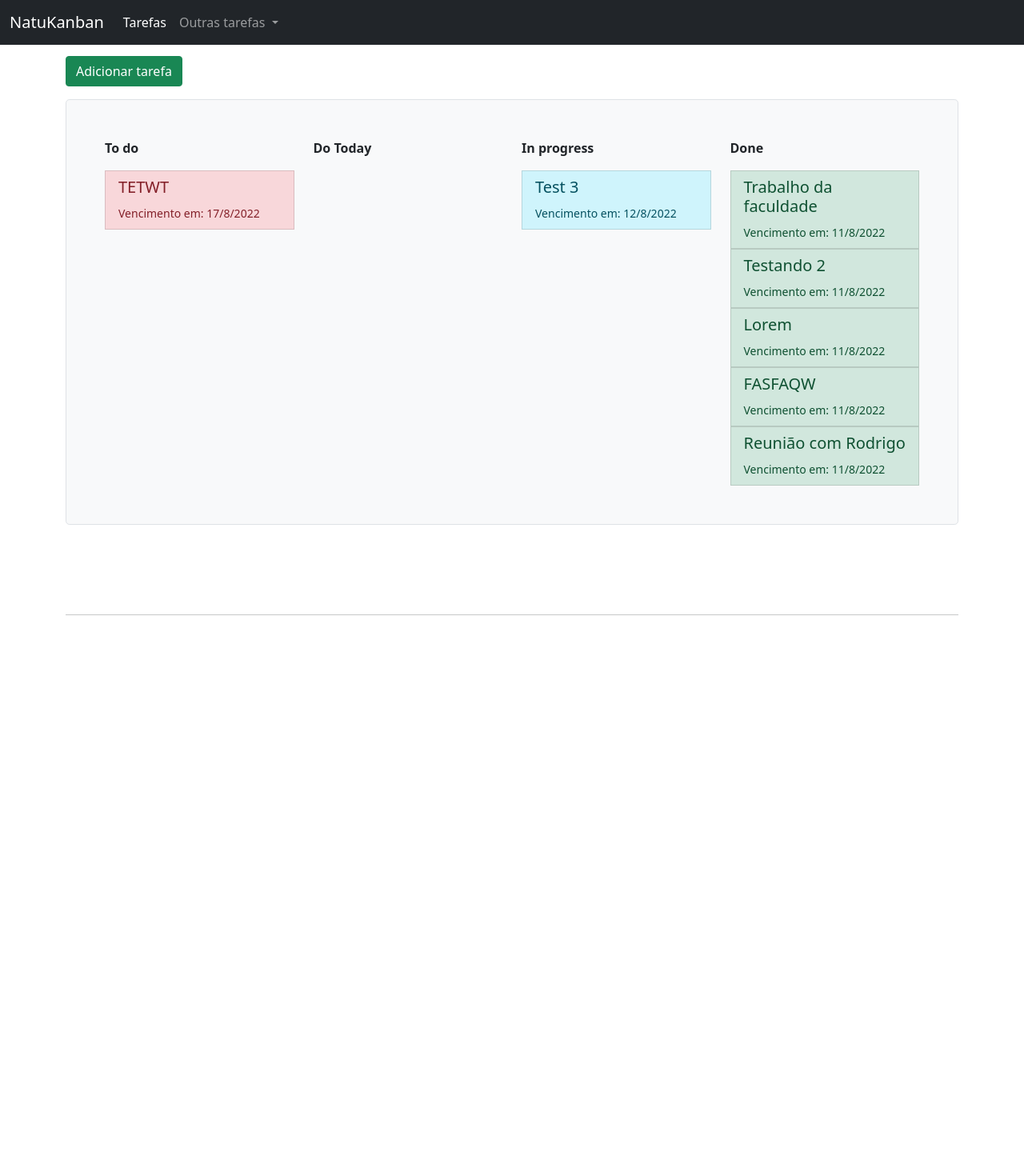
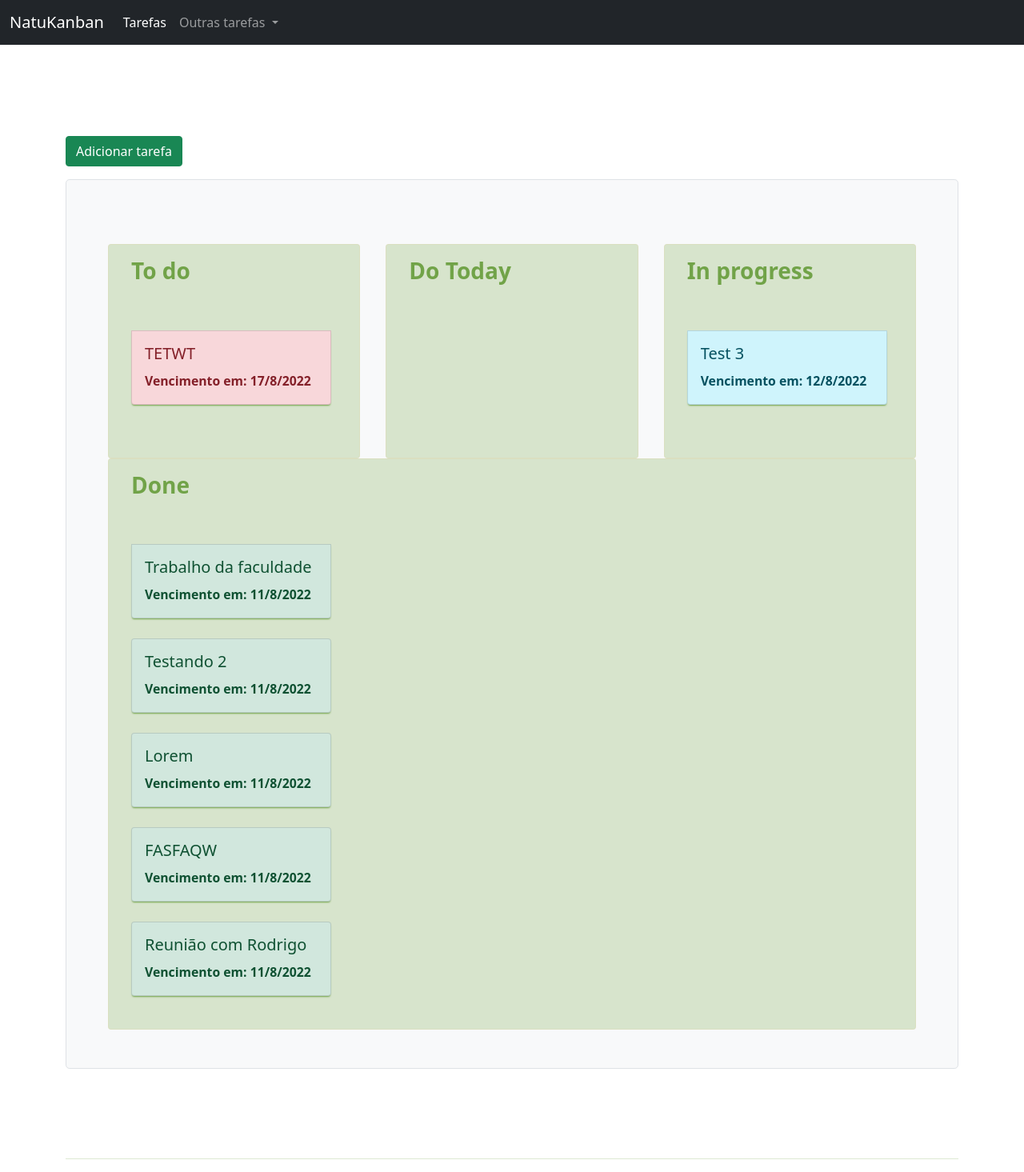
Before and after one commit to ritakassiane/natukanban, a Django app: page /kanban/ in a window 1280 px wide. Shown: the whole page at 80% size. Before the commit the page ends 769 px from the top, so only its background shows below. Run offline with Django 3.2, Linux system fonts and the light colour scheme; data comes from the database, SQL or seed files in the repository; both versions use the stored data as it was after the commit; some libraries are stand-ins or nearby versions.

Commit message:
fix: Redefinindo estilos das página principal

```diff
--- /dev/null
+++ b/natukanban/kanban/static/css/kanban/style.css
@@ -0,0 +1,93 @@
+html {
+    font-family: 'Nunito';
+}
+
+body {
+    background-color: #fff;
+    color: #579227cc;
+}
+
+.container {
+    width: 100%;
+    margin-top: 100px;
+}
+
+.columns {
+    display: flex;
+    justify-content: space-between;
+    flex-wrap: wrap;
+    margin-top: 32px;
+}
+
+.column {
+    background: #D7E4CC;
+    border: 1px solid #FD951F11;
+    border-radius: 4px;
+    margin: 0 16px;
+}
+
+p {
+
+}
+.column h3 {
+    color: #579227cc;
+    padding: 16px;
+    margin: 0;
+}
+
+.dropzone {
+    padding: 16px;
+    min-width: 282px;
+    min-height: 200px;
+}
+
+.card {
+    padding: 16px;
+    box-shadow: 0 2px 2px -1px #579227cc;
+    width: 250px;
+    margin: 25px 0;
+    border-radius: 4px;
+    font-weight: 600;
+    font-size: 18px;
+}
+
+.status {
+    width: 30px;
+    height: 8px;
+    background: gray;
+    margin-bottom: 16px;
+    border-radius: 8px;
+}
+
+.status.green {
+    background: #23d2ac;
+}
+
+.status.blue {
+    background: #33adff;
+}
+
+.status.red {
+    background: red;
+}
+
+.status.yellow {
+    background: yellow;
+}
+
+.highlight {
+    background-color: #FD951F08;
+}
+
+.card, .dropzone {
+    transition: 400ms;
+}
+
+.is-dragging {
+    cursor: move;
+    opacity: 0.3;
+}
+
+.over {
+    background-color: #4cd13711;
+}
--- a/natukanban/kanban/templates/base.html
+++ b/natukanban/kanban/templates/base.html
@@ -1,3 +1,4 @@
+{% load static %}
 <!doctype html>
 <html lang="en">
   <head>
@@ -7,7 +8,7 @@
 
     <!-- Bootstrap CSS -->
     <link href="https://cdn.jsdelivr.net/npm/bootstrap@5.0.0-beta3/dist/css/bootstrap.min.css" rel="stylesheet" integrity="sha384-eOJMYsd53ii+scO/bJGFsiCZc+5NDVN2yr8+0RDqr0Ql0h+rP48ckxlpbzKgwra6" crossorigin="anonymous">
-
+    <link rel="stylesheet" href="{% static 'css/kanban/style.css' %}">
     <title>{% block title %}{% endblock %}</title>
   </head>
   <body style="padding-top:70px">
@@ -43,5 +44,7 @@
 
     <!-- Option 1: Bootstrap Bundle with Popper -->
     <script src="https://cdn.jsdelivr.net/npm/bootstrap@5.0.0-beta3/dist/js/bootstrap.bundle.min.js" integrity="sha384-JEW9xMcG8R+pH31jmWH6WWP0WintQrMb4s7ZOdauHnUtxwoG2vI5DkLtS3qm9Ekf" crossorigin="anonymous"></script>
+    <script src="{% static 'js/index.js' %}" defer></script>
+
   </body>
 </html>
--- a/natukanban/kanban/templates/board/main_board.html
+++ b/natukanban/kanban/templates/board/main_board.html
@@ -1,5 +1,6 @@
 {% extends 'base.html' %}
 {% load crispy_forms_tags %}
+
 
 {% block title %}Tarefas{% endblock %}
 
@@ -21,25 +22,26 @@
     </div>
   </div>
 <div class="h-100 p-5 bg-light border rounded-3">
-    <div class="row">
+    <div class="row columns">
         {% for title, tarefas in tasks_.items %}
-            <div class="col">
+            <div class="col column">
                 <div class="title">
-                    <p><b>{{ title }}</b> </p>
+                    <h3><b>{{ title }}</b> </h3>
                 </div>
+                <div class="dropzone">
                     <div class="tasks">
                         {% for tasks in tarefas %}
                         {% if title == 'To do' %}
-                    <button type="button" class="list-group-item list-group-item-danger list-group-item-action" data-bs-toggle="modal" data-bs-target="#modal{{ task.id }}">
+                        <button type="button" class="card list-group-item list-group-item-danger list-group-item-action" data-bs-toggle="modal" draggable="true" data-bs-target="#modal{{ task.id }}">
                         {% else %}
                             {% if title == 'Do today' %}
-                        <button type="button" class="list-group-item list-group-item-warning list-group-item-action" data-bs-toggle="modal" data-bs-target="#modal{{ task.id }}">
+                            <button type="button" class="card list-group-item list-group-item-warning list-group-item-action" data-bs-toggle="modal" draggable="true" data-bs-target="#modal{{ task.id }}">
                             {% else %}
                             {% if title == 'Done' %}
-                            <button type="button" class="list-group-item list-group-item-success list-group-item-action" data-bs-toggle="modal" data-bs-target="#modal{{ task.id }}">
+                                <button type="button" class="card list-group-item list-group-item-success list-group-item-action" data-bs-toggle="modal" draggable="true" data-bs-target="#modal{{ task.id }}">
                             {% else %}
                             {% if title == 'In progress' %}
-                        <button type="button" class="list-group-item list-group-item-info list-group-item-action" data-bs-toggle="modal" data-bs-target="#modal{{ task.id }}">
+                            <button type="button" class="card list-group-item list-group-item-info list-group-item-action" data-bs-toggle="modal" draggable="true" data-bs-target="#modal{{ task.id }}">
                             {% endif %}
                             {% endif %}
                         {% endif %}
@@ -71,8 +73,8 @@
                         {% endfor %}
                     </div>
                 </div>
+            </div>
         {% endfor %}
-
     </div>
 </div>
 <br><br>
```
Also changed, not shown: natukanban/kanban/static/js/index.js (added, +71 -0 lines), natukanban/db.sqlite3. Lines whose indentation alone changed are shown as unchanged.
